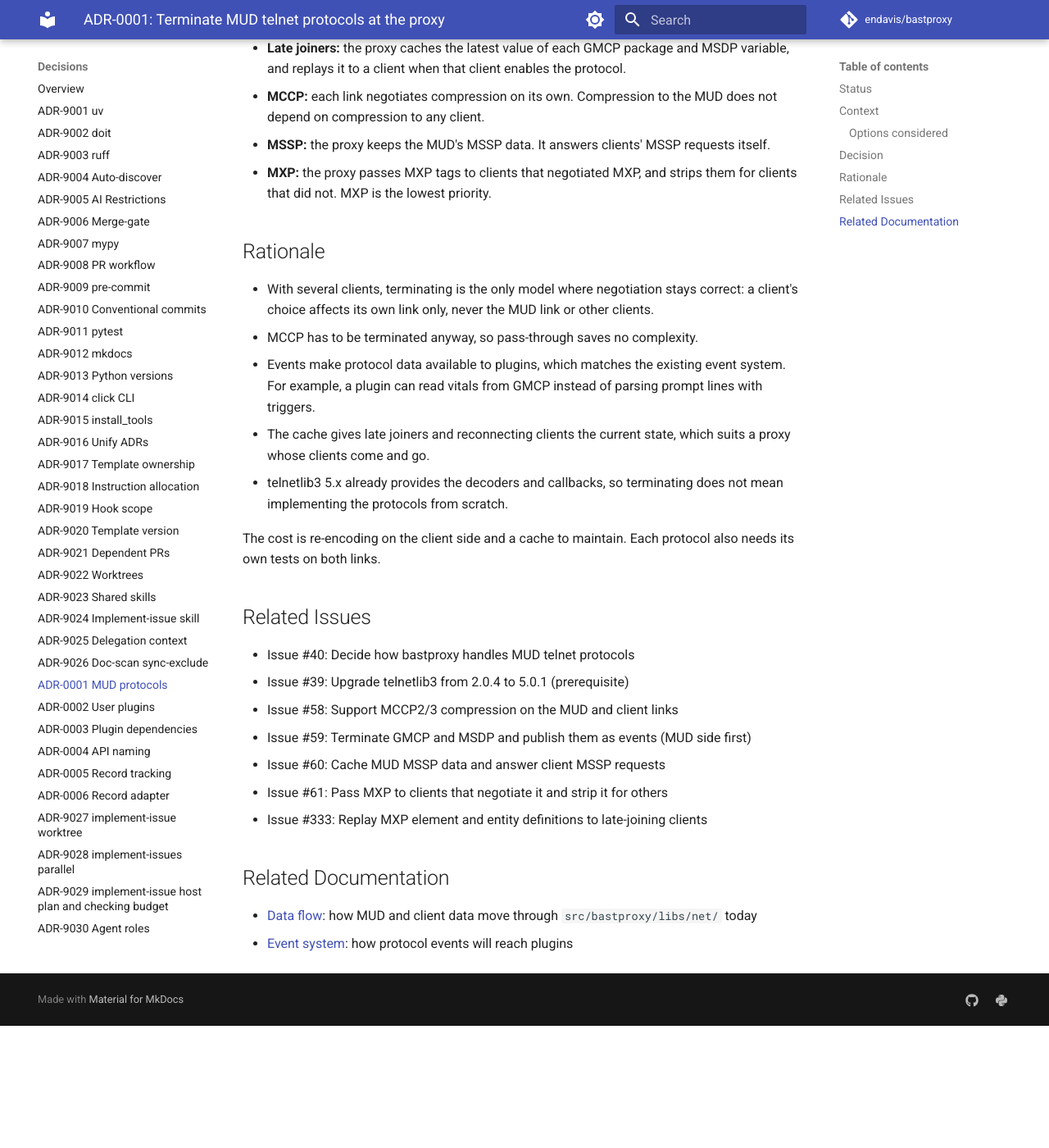
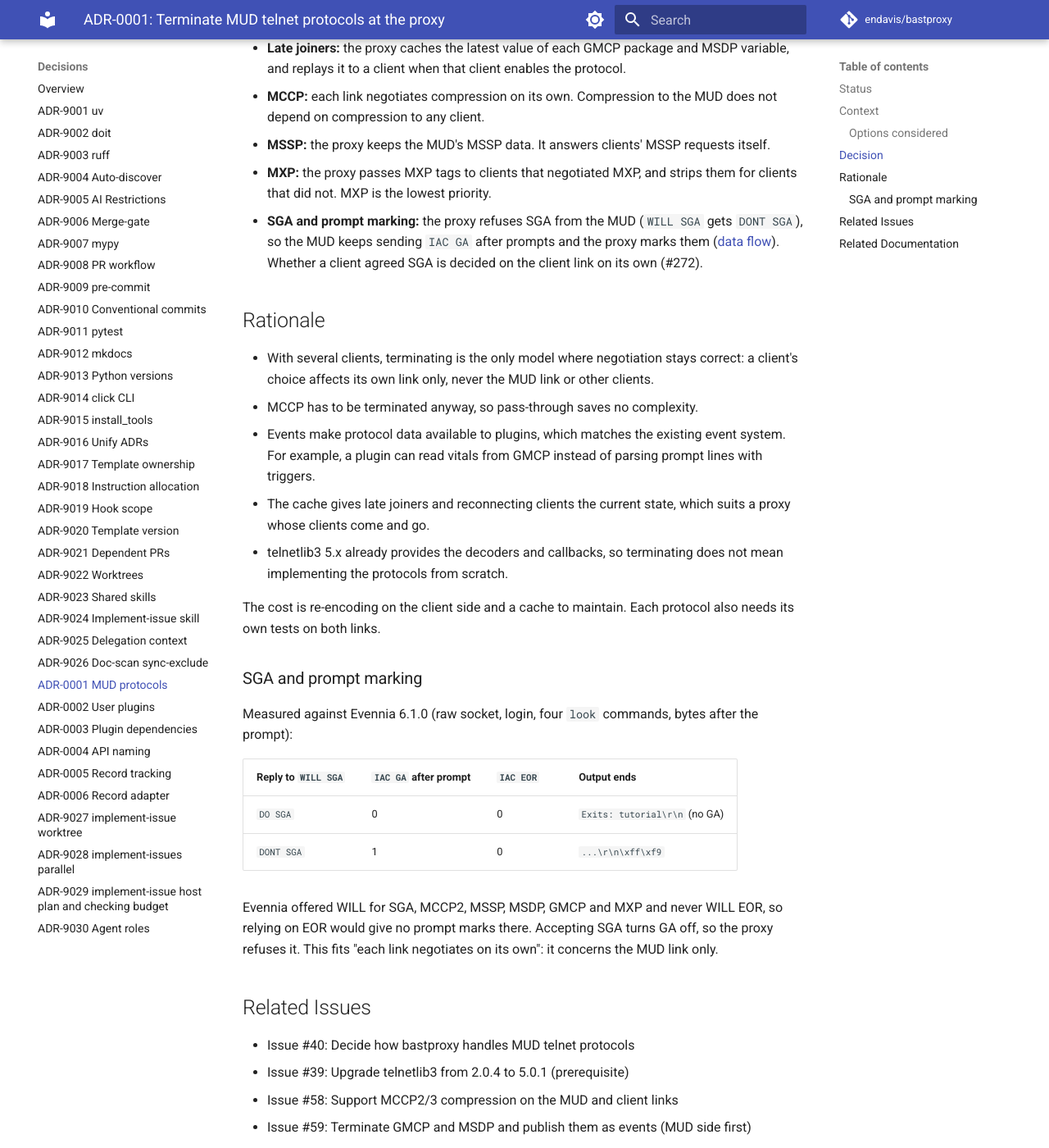
Before and after one commit to endavis/bastproxy, an MkDocs documentation site: the page built from docs/decisions/0001-terminate-mud-telnet-protocols-at-the-proxy.md, in a window 1280 px wide and 1400 px high, scrolled down 1712 px. Shown: the whole window at 82% size. Built offline with MkDocs 1.6.1 and Material for MkDocs 9.7.7, drawn with Linux system fonts in a browser that asks for light colours; comment, search, counter and statistics services are not loaded; before the commit the page ends 2963 px from its top, so only the background shows below that; some of the changed text lies outside the part shown.

Commit message:
feat: refuse SGA from the MUD so it keeps sending GA after prompts (merges PR #338, addresses #271)
telnetlib3 answers WILL SGA with DO SGA by default, after which Evennia
6.1.0 stops sending IAC GA after prompts (0 GA with DO SGA, 1 with DONT
SGA) and offers no EOR, so prompt marking (#65) never fires. The MUD link
now adds SGA to the writer's always_dont, so WILL SGA gets DONT SGA.
Other options are unaffected and client-side negotiation is unchanged.

ADR-0001 records the decision with the Evennia measurement; data_flow.md
and network_system_findings.md note it.

Addresses #271


Claude-Session: https://claude.ai/code/session_01NXu1sbBxFsEQW16MiZv7Je

Co-authored-by: Claude Opus 5.5 <noreply@anthropic.com>

```diff
--- a/docs/decisions/0001-terminate-mud-telnet-protocols-at-the-proxy.md
+++ b/docs/decisions/0001-terminate-mud-telnet-protocols-at-the-proxy.md
@@ -45,6 +45,7 @@ Terminate MUD telnet protocols at the proxy (option 2).
 - **MCCP:** each link negotiates compression on its own. Compression to the MUD does not depend on compression to any client.
 - **MSSP:** the proxy keeps the MUD's MSSP data. It answers clients' MSSP requests itself.
 - **MXP:** the proxy passes MXP tags to clients that negotiated MXP, and strips them for clients that did not. MXP is the lowest priority.
+- **SGA and prompt marking:** the proxy refuses SGA from the MUD (`WILL SGA` gets `DONT SGA`), so the MUD keeps sending `IAC GA` after prompts and the proxy marks them ([data flow](../claude/data_flow.md)). Whether a client agreed SGA is decided on the client link on its own (#272).
 
 ## Rationale
 
@@ -56,6 +57,17 @@ Terminate MUD telnet protocols at the proxy (option 2).
 
 The cost is re-encoding on the client side and a cache to maintain. Each protocol also needs its own tests on both links.
 
+### SGA and prompt marking
+
+Measured against Evennia 6.1.0 (raw socket, login, four `look` commands, bytes after the prompt):
+
+| Reply to `WILL SGA` | `IAC GA` after prompt | `IAC EOR` | Output ends |
+| --- | --- | --- | --- |
+| `DO SGA` | 0 | 0 | `Exits: tutorial\r\n` (no GA) |
+| `DONT SGA` | 1 | 0 | `...\r\n\xff\xf9` |
+
+Evennia offered WILL for SGA, MCCP2, MSSP, MSDP, GMCP and MXP and never WILL EOR, so relying on EOR would give no prompt marks there. Accepting SGA turns GA off, so the proxy refuses it. This fits "each link negotiates on its own": it concerns the MUD link only.
+
 ## Related Issues
 
 - Issue #40: Decide how bastproxy handles MUD telnet protocols
@@ -65,6 +77,7 @@ The cost is re-encoding on the client side and a cache to maintain. Each protoco
 - Issue #60: Cache MUD MSSP data and answer client MSSP requests
 - Issue #61: Pass MXP to clients that negotiate it and strip it for others
 - Issue #333: Replay MXP element and entity definitions to late-joining clients
+- Issue #271: Decide whether the proxy accepts SGA from the MUD
 
 ## Related Documentation
 
```
Also changed, not shown: docs/claude/data_flow.md (+1 -1 lines), docs/claude/network_system_findings.md (+2 -2 lines), 2 other files.
